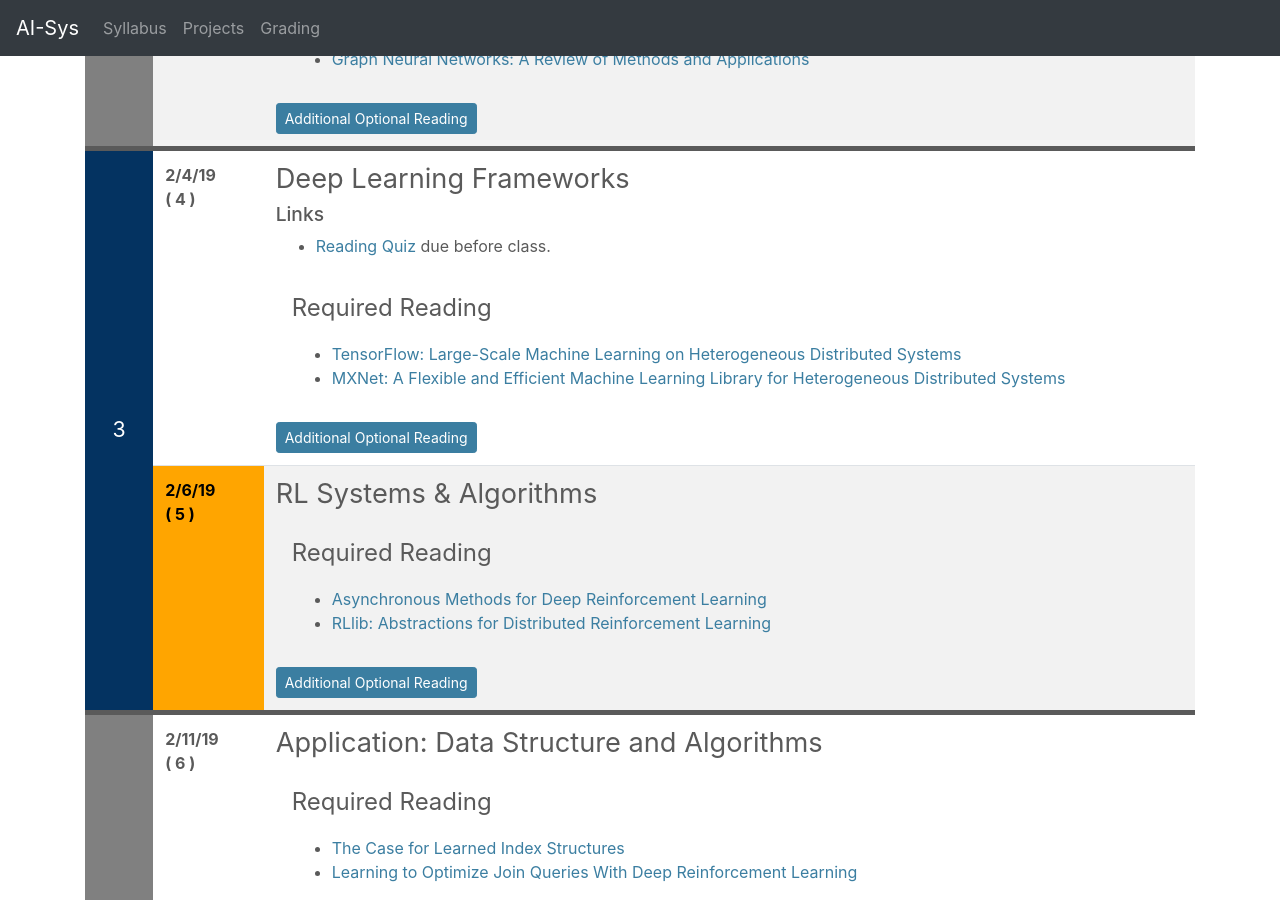
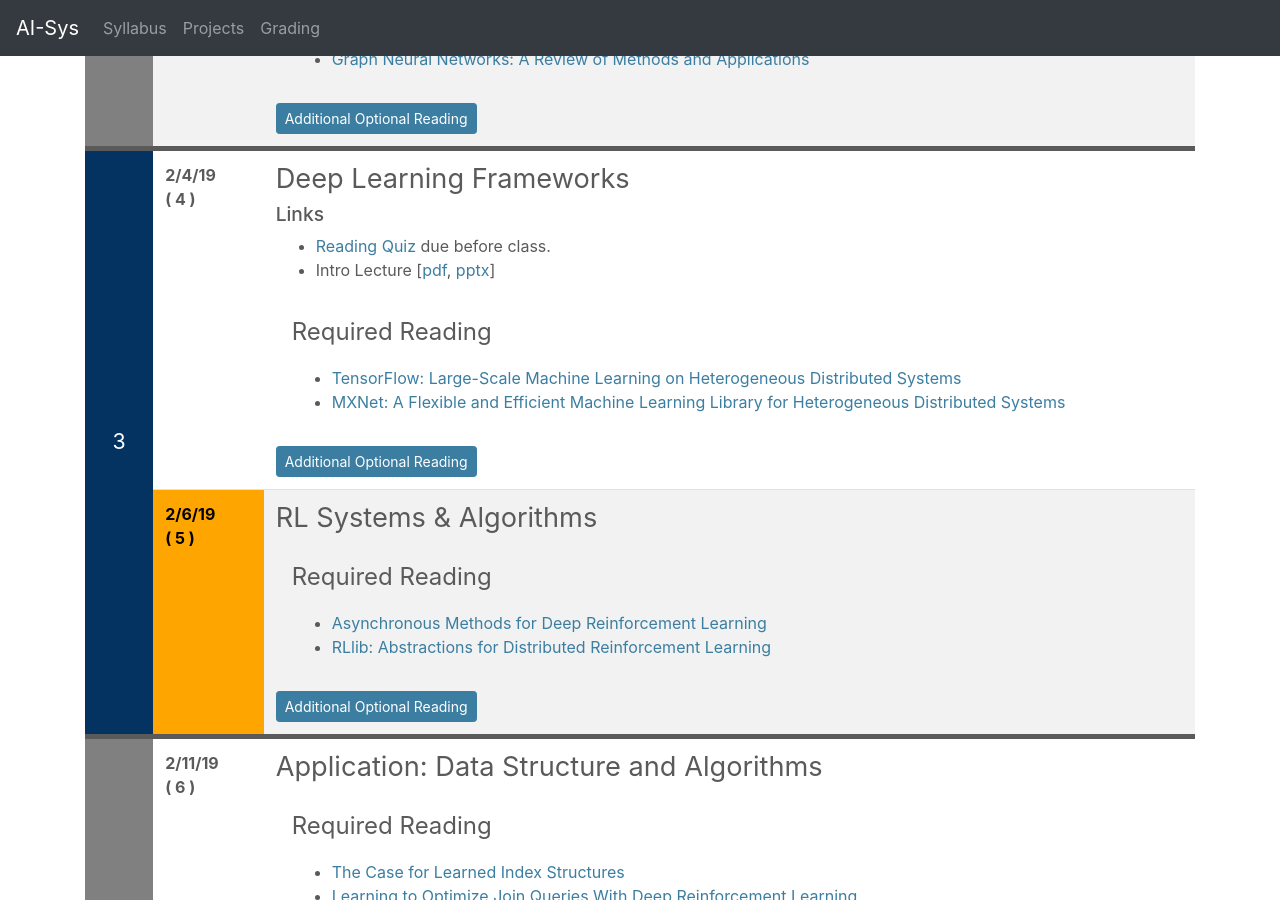
Before and after one commit to ucbrise/cs294-ai-sys-sp19, a Jekyll site: the page built from index.md, in a window 1280 px wide and 900 px high, scrolled down 2232 px. Built offline with Jekyll 4.4.1, drawn with Linux system fonts in a browser that asks for light colours; nearby versions of some CDN libraries; our own code applies the rules of GitHub Pages for plain Markdown files.

Commit message:
add intro lecture slides for lecture 4

```diff
--- a/index.md
+++ b/index.md
@@ -238,6 +238,7 @@ If you find some of the reading confusing and want a more gentle introduction, t
 
 ### Links
 * [Reading Quiz](https://goo.gl/forms/vxGNPZ9HK99Yl6QI2) due before class.
+* Intro Lecture [[pdf](assets/lectures/lec04/lec04.pdf), [pptx](assets/lectures/lec04/lec04.pptx)]
 
 
 
```
